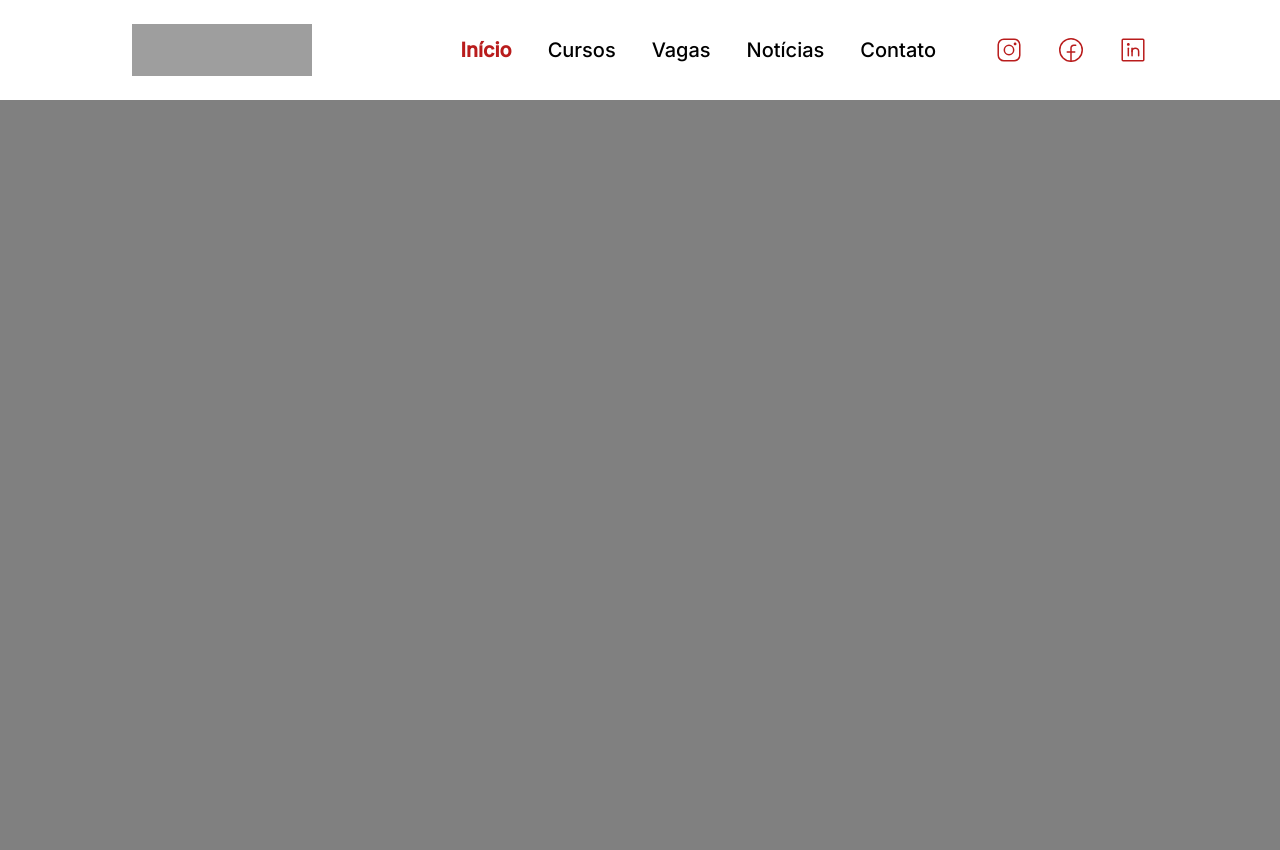
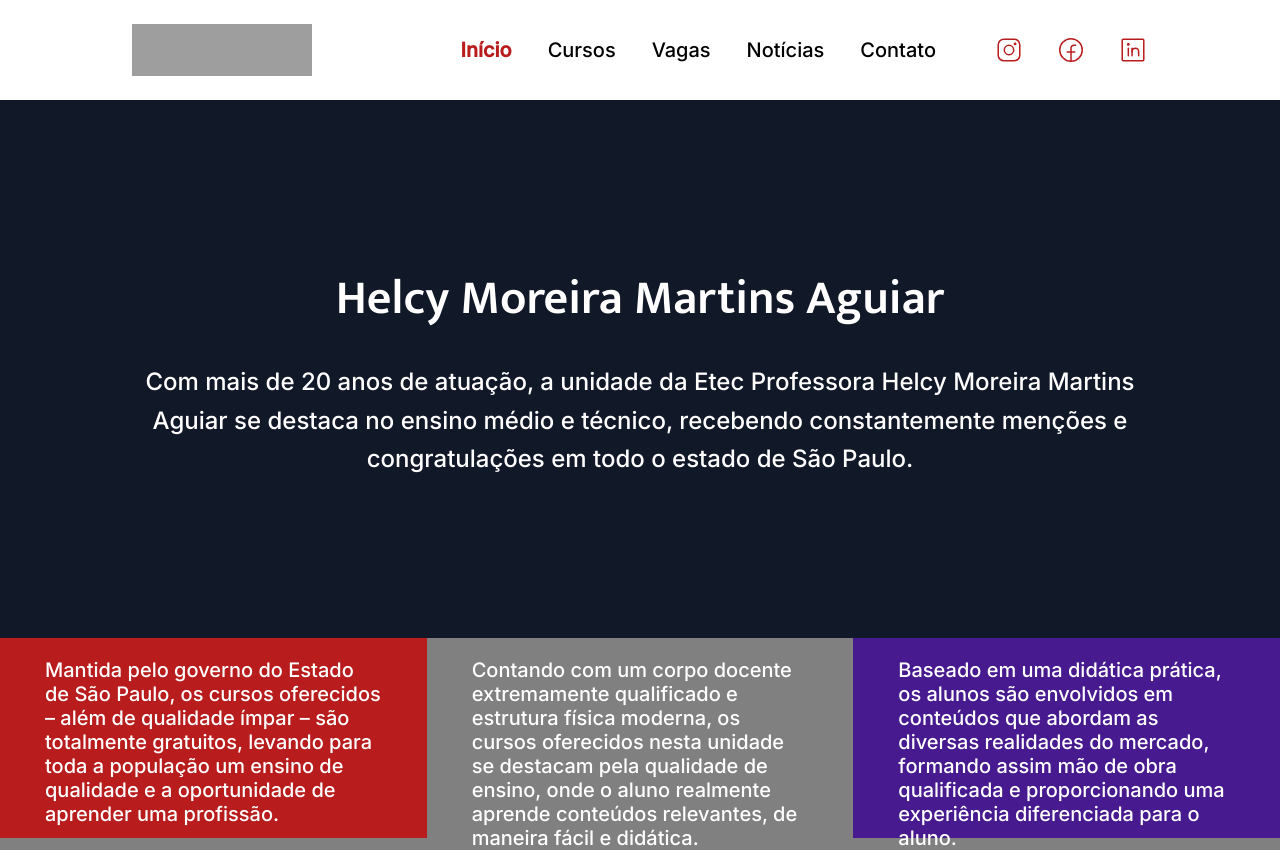
Before and after one commit to EricSampaio-Js/LadingPages_Responsive_React, a React (Create React App) app: page / in a window 1280 px wide. Before the commit the page ends 800 px from the top, so only its background shows below. Built offline with nearby package versions, Linux system fonts and the light colour scheme; grey boxes are pictures that could not be loaded.

Commit message:
Finalizando o Hero

```diff
--- a/src/App.js
+++ b/src/App.js
@@ -1,10 +1,12 @@
 
 import NavBar from './Components/NavBar'
+import Home from './pages/Home';
 
 function App() {
   return (
     <>
       <NavBar />
+      <Home />
     </>
   );
 }
--- a/src/GlobalStyle/index.js
+++ b/src/GlobalStyle/index.js
@@ -36,7 +36,10 @@
 
 body{
     background:gray;
+}
 
+html{
+    ${'' /* font-size:16px; */}
 }
 
 
--- /dev/null
+++ b/src/pages/Home/index.jsx
@@ -0,0 +1,59 @@
+import React from "react";
+
+
+import {
+    BannerHero,
+    CardsHero,
+    Container,
+    Texts,
+    Title
+} from './style';
+
+const Home = () => {
+    return (
+        <Container>
+                <BannerHero>
+                    <Title>
+                        Helcy Moreira Martins Aguiar
+                    </Title>
+                    <Texts>
+                        Com mais de 20 anos de atuação, a unidade da Etec Professora Helcy
+                        Moreira Martins Aguiar se destaca no ensino médio e técnico,
+                        recebendo constantemente menções e congratulações em todo o estado de
+                        São Paulo.
+                    </Texts>
+                </BannerHero>
+
+                <CardsHero style={{'background':'var( --primary-color)'}}>
+                   <h1>
+                     Mantida pelo governo do Estado de São Paulo, os
+                    cursos oferecidos – além de qualidade ímpar – são
+                    totalmente gratuitos, levando para toda a população
+                    um ensino de qualidade e a oportunidade de
+                    aprender uma profissão.
+                   </h1>
+                </CardsHero>
+                <CardsHero  style={{'background':'var(--color-gra)'}}>
+                 <h1>
+                    Contando com um corpo docente extremamente
+                    qualificado e estrutura física moderna, os cursos
+                    oferecidos nesta unidade se destacam pela
+                    qualidade de ensino, onde o aluno realmente
+                    aprende conteúdos relevantes, de maneira fácil e
+                    didática.
+                 </h1>
+                </CardsHero>
+                <CardsHero  style={{'background':'var(--color-complement-blue)'}}>
+                 <h1>
+                    Baseado em uma didática prática, os alunos são
+                    envolvidos em conteúdos que abordam as diversas
+                    realidades do mercado, formando assim mão de
+                    obra qualificada e proporcionando uma experiência
+                    diferenciada para o aluno.
+                 </h1>
+                </CardsHero>
+        </Container>
+     );
+}
+
+export default Home;
--- /dev/null
+++ b/src/pages/Home/style.js
@@ -0,0 +1,66 @@
+import styled from "styled-components";
+
+export const Container = styled.div`
+display:grid;
+
+grid-template-columns:1fr 1fr 1fr;
+
+grid-template-areas:
+'Banner Banner  Banner'
+'Card Card Card';
+
+
+
+`
+
+export const BannerHero = styled.div`
+display: flex;
+align-items: center;
+justify-content: center;
+flex-direction: column;
+width: 100%;
+height: 33.625rem;
+background:var( --color-complement-blueDark);
+
+grid-area:Banner;
+
+`
+
+export const CardsHero = styled.div`
+display:flex;
+justify-content: center;
+align-items: center;
+width: 100%;
+height: 15.625vw;
+background:var( --color-gray);
+
+>h1{
+font-family: var(--font-second);
+font-weight: 500;
+font-size:min(1.5rem,max(1.354166666666667vw,1.25rem));
+width:78.90625%;
+height: 160px;
+color:var(--color-neutral);
+
+}
+
+
+`
+
+export const Texts = styled.div`
+width:1008px;
+color:var(--color-neutral);
+font-family: var(--font-second);
+font-weight: 500;
+font-size: 1.5rem;
+text-align:center;
+line-height: 160%;
+`
+
+export const Title = styled.div`
+color:var(--color-neutral);
+font-family: var(--font-primary);
+font-weight: 600;
+font-size: 3rem;
+margin-bottom:1.5rem;
+`
```
Also changed, not shown: src/pages/Home/index.js (deleted).
